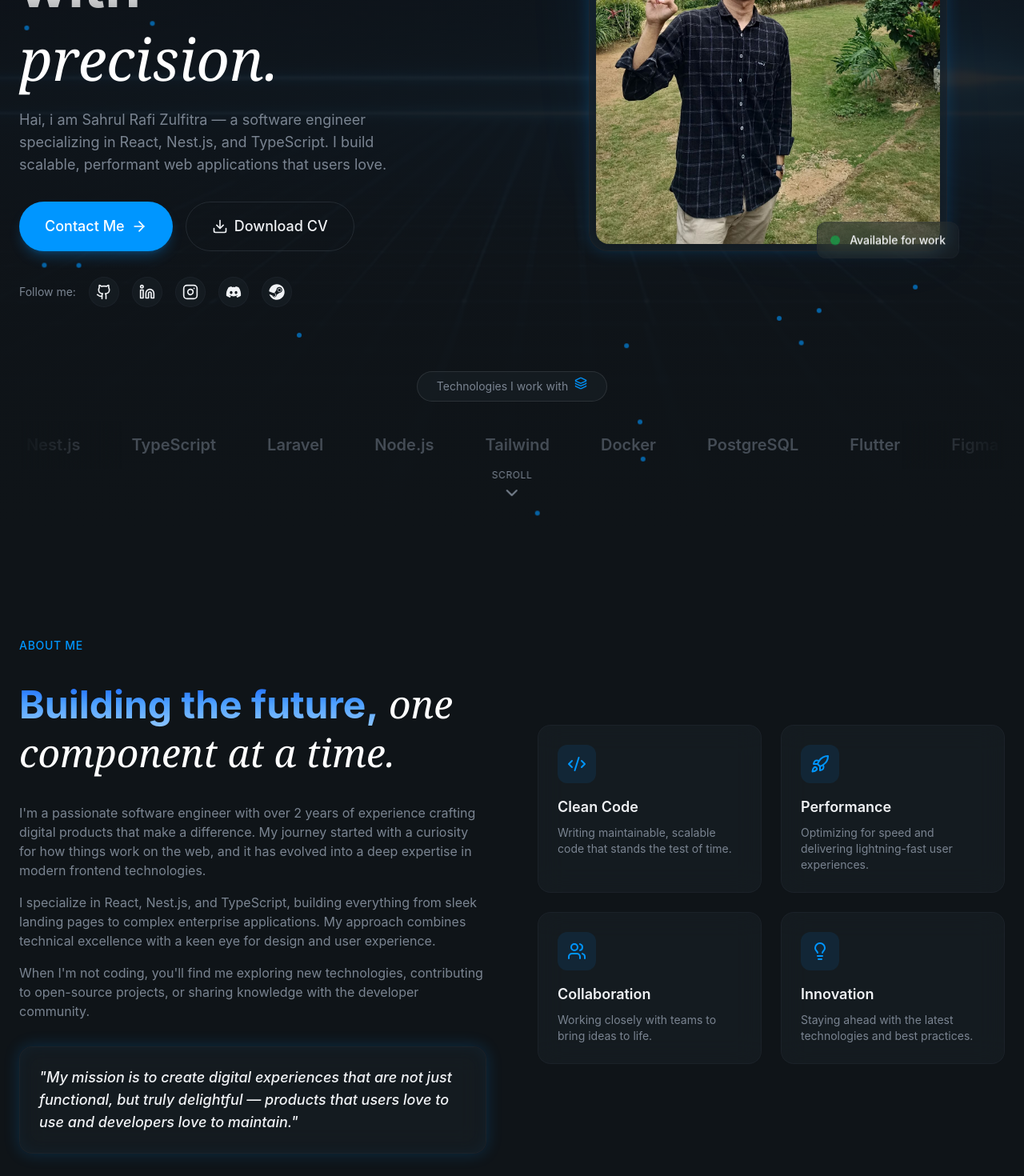
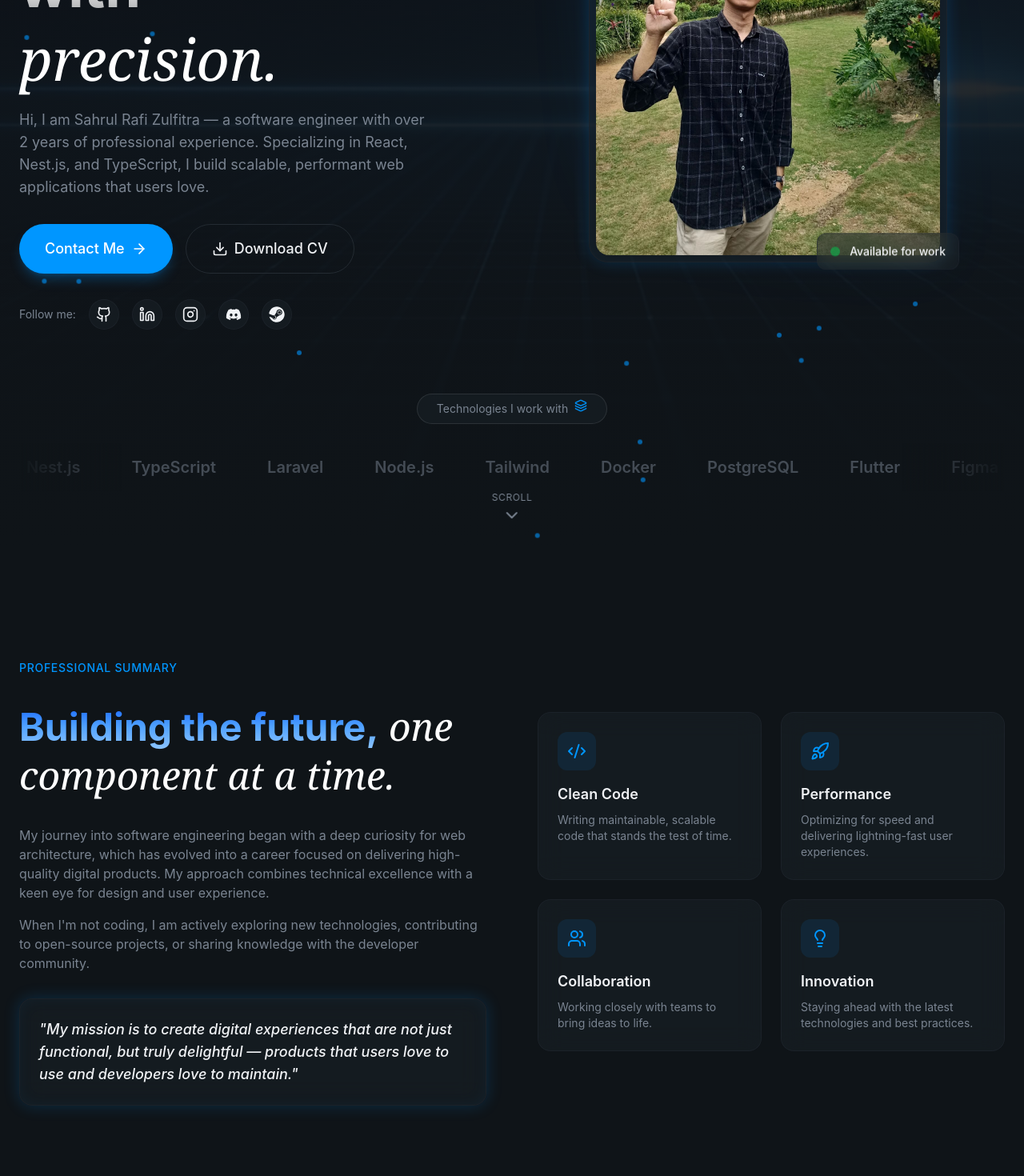
Before and after one commit to Rulcifer/rulcifer.github.io, a React (Vite) app: page / in a window 1280 px wide. Shown: the part 440-1910 px from the top of the page at 80% size. Built offline with nearby package versions, Linux system fonts and the light colour scheme.

Commit message:
update v2

```diff
--- a/src/App.jsx
+++ b/src/App.jsx
@@ -15,7 +15,7 @@ function App() {
         <Hero />
         <About />
         <Projects />
-        {/* <Experience /> */}
+        <Experience />
         {/* <Testimonials /> */}
         <Contact />
       </main>
--- a/src/sections/About.jsx
+++ b/src/sections/About.jsx
@@ -35,7 +35,7 @@ export const About = () => {
           <div className="space-y-8">
             <div className="animate-fade-in">
               <span className="text-secondary-foreground text-sm font-medium tracking-wider uppercase">
-                About Me
+                Professional Summary
               </span>
             </div>
 
@@ -51,20 +51,14 @@ export const About = () => {
 
             <div className="space-y-4 text-muted-foreground animate-fade-in animation-delay-200">
               <p>
-                I'm a passionate software engineer with over 2 years of
-                experience crafting digital products that make a difference. My
-                journey started with a curiosity for how things work on the web,
-                and it has evolved into a deep expertise in modern frontend
-                technologies.
+                My journey into software engineering began with a deep curiosity
+                for web architecture, which has evolved into a career focused on
+                delivering high-quality digital products. My approach combines
+                technical excellence with a keen eye for design and user
+                experience.
               </p>
               <p>
-                I specialize in React, Nest.js, and TypeScript, building
-                everything from sleek landing pages to complex enterprise
-                applications. My approach combines technical excellence with a
-                keen eye for design and user experience.
-              </p>
-              <p>
-                When I'm not coding, you'll find me exploring new technologies,
+                When I'm not coding, I am actively exploring new technologies,
                 contributing to open-source projects, or sharing knowledge with
                 the developer community.
               </p>
--- a/src/sections/Experience.jsx
+++ b/src/sections/Experience.jsx
@@ -1,5 +1,24 @@
 const experiences = [
-  // 1. Software Engineer - Pondok Keramik (Feb 2025 - Agu 2025)
+  {
+    period: "Oct 2025 – Now",
+    role: "Web Developer (Technical SEO Specialist)",
+    company: "Top4 Digital Marketing",
+    description:
+      "Developed multiple professional company profile websites using WordPress. Focused on technical SEO excellence, including site speed optimization, structural tag hierarchy, and implementing automated page generation through custom PHP shortcodes to improve workflow efficiency.",
+    technologies: [
+      "Wordpress",
+      "Eelementor",
+      "Tailwind CSS",
+      "PHP (Custom Shortcodes)",
+      "Screaming Frog SEO",
+      "CI/CD (Git)",
+      "Kentico (R&D/Training)",
+      "Nginx",
+      "cPanel",
+    ],
+    current: true,
+  },
+
   {
     period: "Feb 2025 – Aug 2025",
     role: "Software Engineer",
@@ -7,18 +26,19 @@ const experiences = [
     description:
       "Led full-cycle development of e-commerce platforms using React & NestJS. Managed server infrastructure (VPS/Ubuntu), implemented CI/CD pipelines, and optimized SEO & performance metrics.",
     technologies: [
+      "Wordpress",
+      "Elementor",
       "React.js",
       "NestJS",
       "Prisma",
-      "Docker",
+      "MariaDB",
       "CI/CD (Git)",
       "Nginx",
       "VPS",
     ],
-    current: true, // Asumsi ini posisi terakhir/terbaru
+    current: true,
   },
 
-  // 2. Fullstack Developer - PT. Alamraya Sebar Barokah (May 2024 - Dec 2024)
   {
     period: "May 2024 – Dec 2024",
     role: "Fullstack Developer",
@@ -29,19 +49,6 @@ const experiences = [
     current: false,
   },
 
-  // 3. Internship Web Developer - Diskominfo Gresik (Sep 2022 - Mar 2023)
-  {
-    period: "Sep 2022 – Mar 2023",
-    role: "Web Developer Intern",
-    company: "Diskominfo Gresik",
-    description:
-      "Transforming manual Excel-based risk management into a web-based system (Laravel). Developed automated risk scoring logic and dashboard reporting features.",
-    technologies: ["Laravel", "MySQL", "jQuery", "Node.js"],
-    current: false,
-  },
-
-  // 4. Fullstack Web Developer - Laundry Permata (Oct 2024 - Dec 2024)
-  // *Note: Periode ini overlap dengan PT Alamraya, saya taruh di urutan ini berdasarkan relevansi project/freelance
   {
     period: "Oct 2024 – Dec 2024",
     role: "Fullstack Developer (Project)",
@@ -52,7 +59,6 @@ const experiences = [
     current: false,
   },
 
-  // 5. Front-End Engineer - 1010-Group (Sep 2023 - Oct 2023)
   {
     period: "Sep 2023 – Oct 2023",
     role: "Front-End Engineer (Project)",
@@ -63,7 +69,6 @@ const experiences = [
     current: false,
   },
 
-  // 6. Web Developer - UD. Pohon Perindang (Mar 2023 - Jun 2023)
   {
     period: "Mar 2023 – Jun 2023",
     role: "Web Developer (Project)",
@@ -71,6 +76,16 @@ const experiences = [
     description:
       "Developed company profile website and ordering system using WordPress. Designed brand identity assets including logo.",
     technologies: ["WordPress", "Elementor", "SEO", "Branding"],
+    current: false,
+  },
+
+  {
+    period: "Sep 2022 – Mar 2023",
+    role: "Web Developer Intern",
+    company: "Diskominfo Gresik",
+    description:
+      "Transforming manual Excel-based risk management into a web-based system (Laravel). Developed automated risk scoring logic and dashboard reporting features.",
+    technologies: ["Laravel", "MySQL", "jQuery", "Node.js"],
     current: false,
   },
 ];
--- a/src/sections/Hero.jsx
+++ b/src/sections/Hero.jsx
@@ -144,9 +144,10 @@ export const Hero = () => {
               </h1>
 
               <p className="text-lg text-muted-foreground max-w-lg animate-fade-in animation-delay-200">
-                Hai, i am Sahrul Rafi Zulfitra — a software engineer
-                specializing in React, Nest.js, and TypeScript. I build
-                scalable, performant web applications that users love.
+                Hi, I am Sahrul Rafi Zulfitra — a software engineer with over 2
+                years of professional experience. Specializing in React,
+                Nest.js, and TypeScript, I build scalable, performant web
+                applications that users love.
               </p>
             </div>
             <div className="flex flex-wrap gap-4 animate-fade-in animation-delay-300">
```
